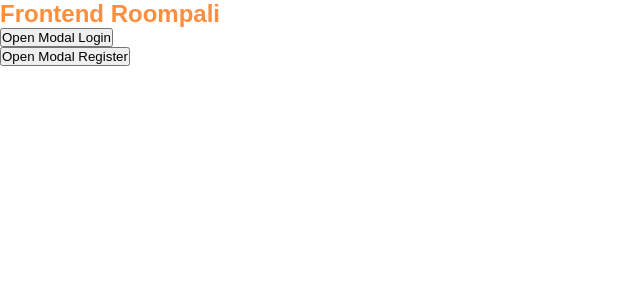
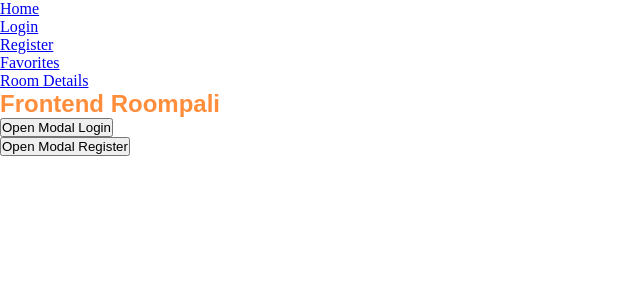
Before and after one commit to Cohort-4-Team-Ana-1/Frontend-Roompali, a React (Create React App) app: page / in a window 1280 px wide. Shown: the top 300 px of the page, without its empty margins (0-640 px from the left). Built offline with nearby package versions, Linux system fonts and the light colour scheme; a web font is replaced by a local one.

Commit message:
NavBar agregado y configuración de ruteo

```diff
--- a/src/App.js
+++ b/src/App.js
@@ -1,7 +1,9 @@
 import React, { useState } from "react";
+import { BrowserRouter, Route, Switch } from "react-router-dom";
 import Modal from "react-modal";
 import { ModalRegister } from "./components/ModalRegister";
 import { ModalLogin } from "./components/ModalLogin";
+import { AppRouter } from "./AppRouter";
 
 Modal.setAppElement("#root");
 export const App = () => {
@@ -9,10 +11,11 @@ export const App = () => {
   const [modalLoginIsOpen, setModalLoginIsOpen] = useState(false);
 
   return (
-    <div>
+    <React.Fragment>
+      <AppRouter />
       <h1>Frontend Roompali</h1>
       <ModalLogin></ModalLogin>
       <ModalRegister></ModalRegister>
-    </div>
+    </React.Fragment>
   );
 };
--- /dev/null
+++ b/src/AppRouter.js
@@ -0,0 +1,26 @@
+import React from "react";
+import { BrowserRouter as Router, Switch, Route } from "react-router-dom";
+
+import { NavBar } from "./components/NavBar";
+import { ModalLogin } from "./components/ModalLogin";
+import { Home } from "./components/Home";
+import { ModalRegister } from "./components/ModalRegister";
+import { Favorites } from "./components/Favorites";
+import { RoomDetails } from "./components/RoomDetails";
+
+export const AppRouter = () => {
+  return (
+    <Router>
+      <React.Fragment>
+        <NavBar />
+        <Switch>
+          <Route exact path="/" component={Home} />
+          <Route exact path="/login" component={ModalLogin} />
+          <Route exact path="/register" component={ModalRegister} />
+          <Route exact path="/favorites" component={Favorites} />
+          <Route exact path="/room-details" component={RoomDetails} />
+        </Switch>
+      </React.Fragment>
+    </Router>
+  );
+};
--- /dev/null
+++ b/src/components/NavBar.js
@@ -0,0 +1,26 @@
+import React from "react";
+import { Link } from "react-router-dom";
+
+export const NavBar = () => {
+  return (
+    <nav>
+      <ul>
+        <li>
+          <Link to="/">Home</Link>
+        </li>
+        <li>
+          <Link to="/login">Login</Link>
+        </li>
+        <li>
+          <Link to="/register">Register</Link>
+        </li>
+        <li>
+          <Link to="/favorites">Favorites</Link>
+        </li>
+        <li>
+          <Link to="/room-details">Room Details</Link>
+        </li>
+      </ul>
+    </nav>
+  );
+};
```
Also changed, not shown: src/components/Favorites.js (added), src/components/Home.js (added), src/components/NotFound.js (added), src/components/RoomDetails.js (added).
